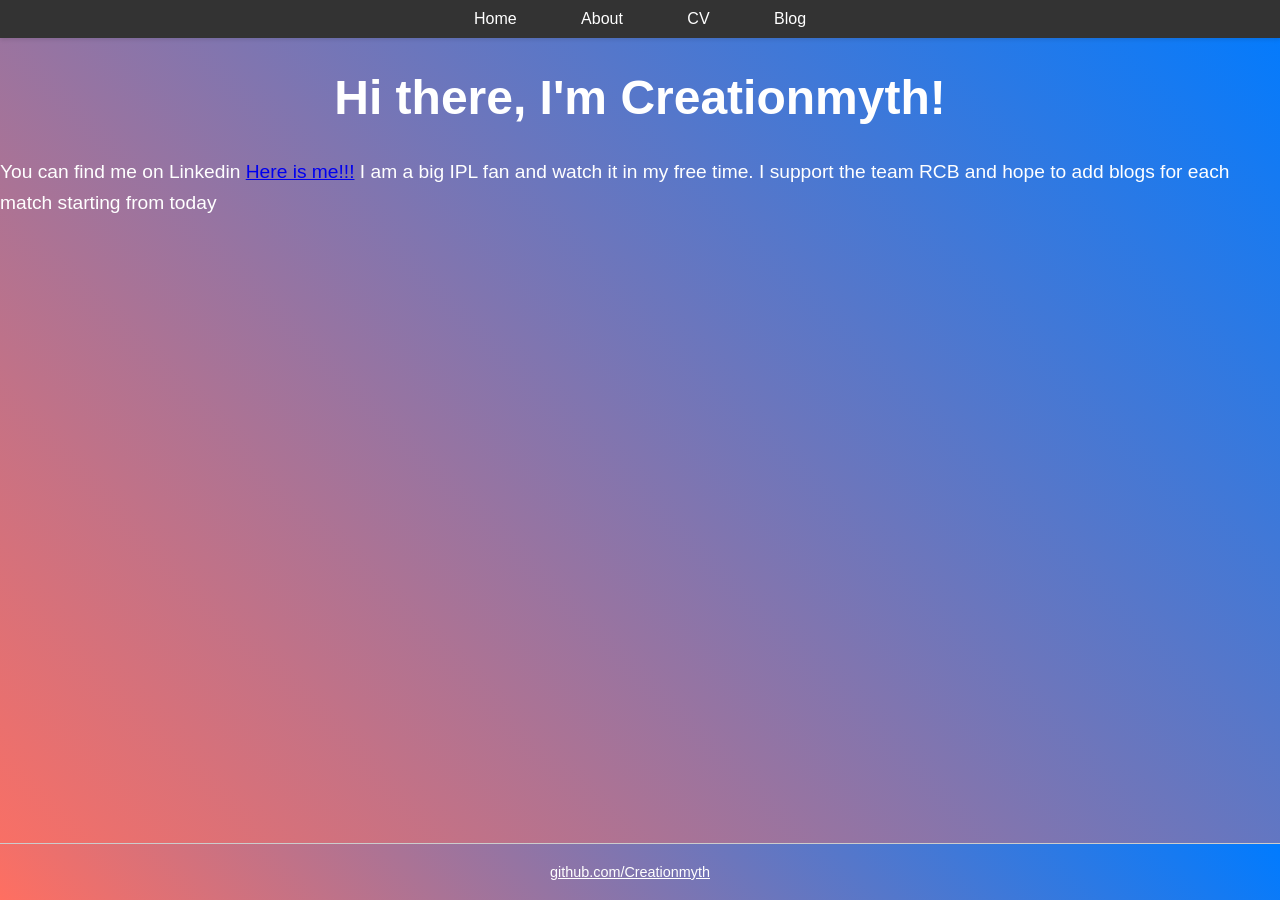
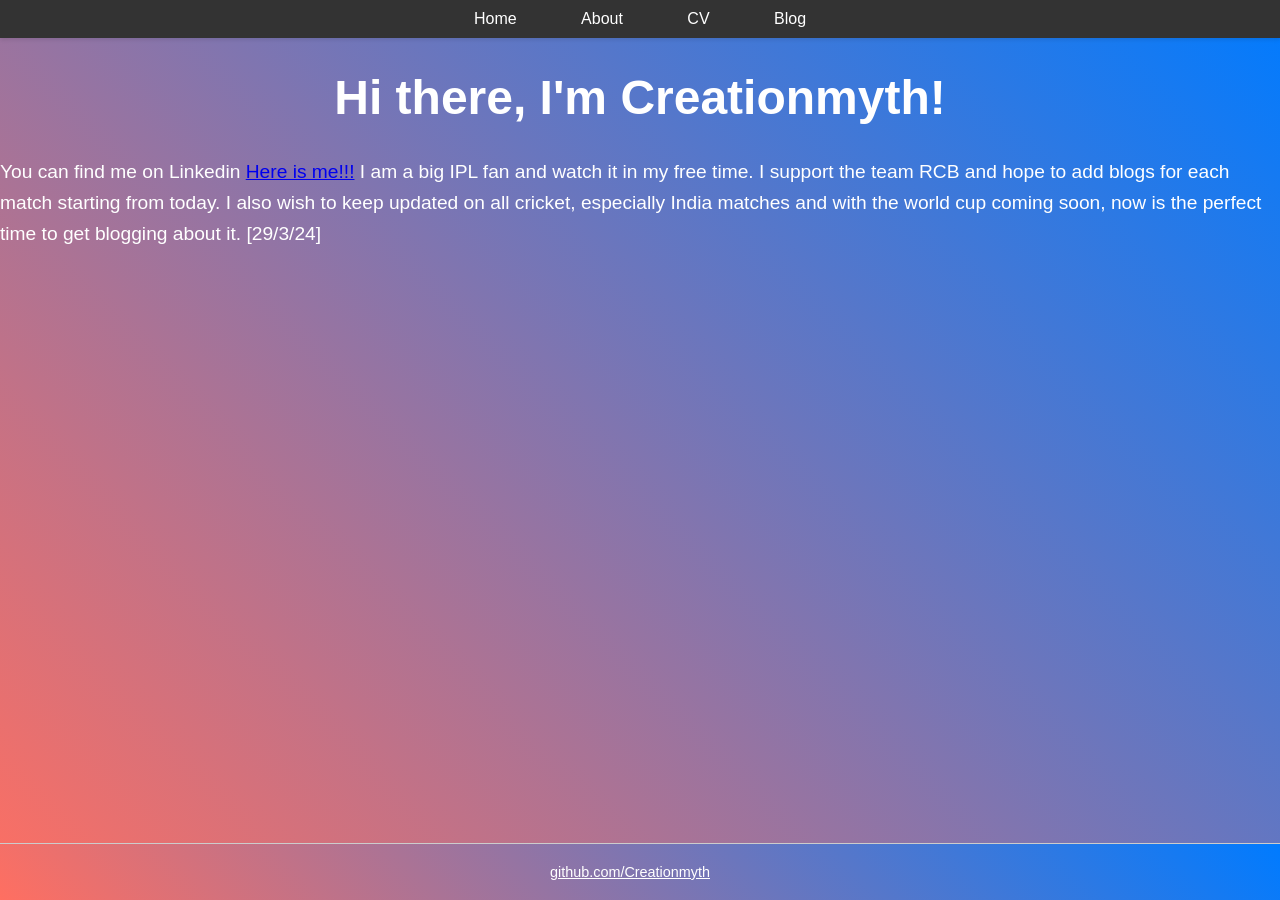
Before and after one commit to Creationmyth/Creationmyth.github.io, a Jekyll site: the page about.html, which Jekyll copies as it is, in a window 1280 px wide. Built offline with Jekyll 4.4.1, drawn with Linux system fonts in a browser that asks for light colours.

Commit message:
Changed about section

```diff
--- a/about.html
+++ b/about.html
@@ -3,7 +3,7 @@
 <head>
     <title>About me</title>
     <!-- link to main stylesheet -->
-    <link rel="stylesheet" type="text/css" href="/css/main.css">
+    <link rel="stylesheet" type=text/css href=css/main.css>
 </head>
 <body>
 <nav>
@@ -18,7 +18,7 @@
     <div class="blurb">
         <h1>Hi there, I'm Creationmyth!</h1>
         <p>You can find me on Linkedin <a href="https://www.linkedin.com/in/aarit-maheshwari-2257ab28b/">Here is me!!!</a>
-        I am a big IPL fan and watch it in my free time. I support the team RCB and hope to add blogs for each match starting from today</p>
+        I am a big IPL fan and watch it in my free time. I support the team RCB and hope to add blogs for each match starting from today. I also wish to keep updated on all cricket, especially India matches and with the world cup coming soon, now is the perfect time to get blogging about it. [29/3/24]</p>
     </div><!-- /.blurb -->
 </div><!-- /.container -->
 <footer>
```
